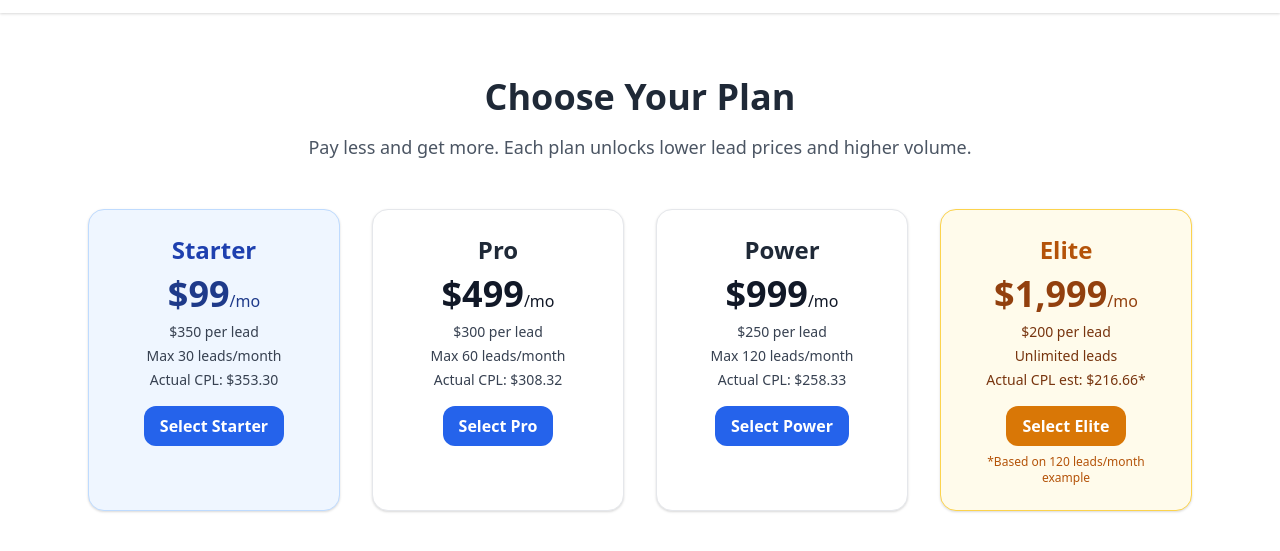
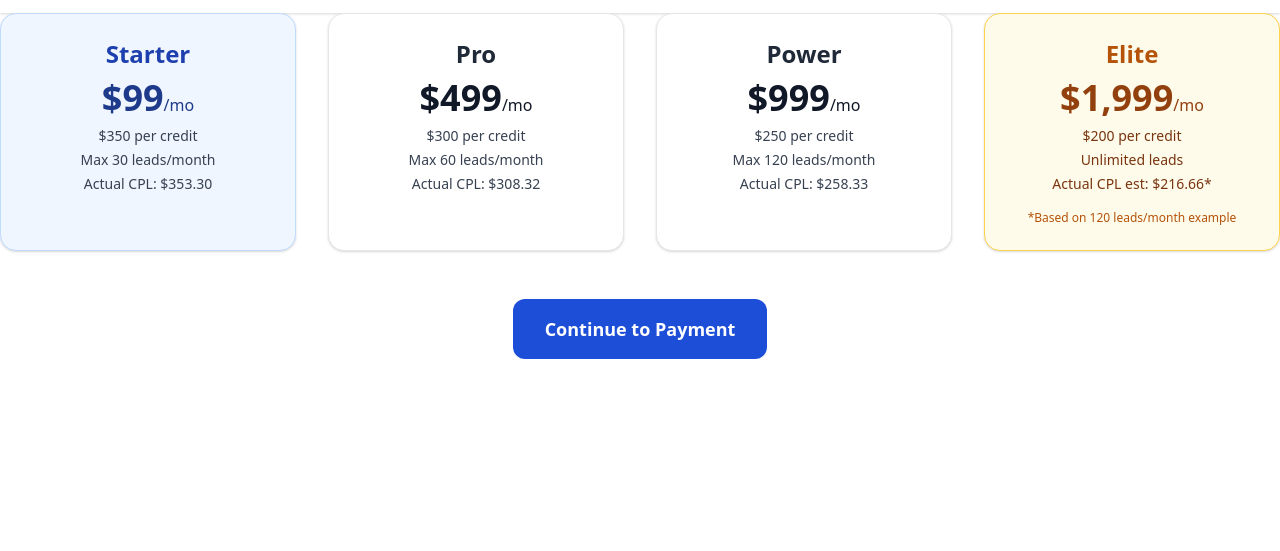
Before and after one commit to sydshobob/leadtapapp, a plain HTML site: page pricing.html in a window 1280 px wide. Shown: the part 59-610 px from the top of the page. Drawn offline with nearby package versions, Linux system fonts and the light colour scheme.

Commit message:
Add files via upload

```diff
--- a/pricing.html
+++ b/pricing.html
@@ -14,21 +14,16 @@
     </div>
   </header>
 
-  <section class="max-w-6xl mx-auto py-16 px-6">
-    <h1 class="text-4xl font-bold text-center mb-4">Choose Your Plan</h1>
-    <p class="text-center text-lg text-gray-600 mb-12">Pay less and get more. Each plan unlocks lower lead prices and higher volume.</p>
-
  <div class="grid grid-cols-1 md:grid-cols-2 lg:grid-cols-4 gap-8">
   <!-- Starter Plan -->
   <div class="bg-blue-50 border border-blue-200 rounded-2xl shadow p-6 text-center">
     <h2 class="text-2xl font-bold text-blue-800 mb-2">Starter</h2>
     <p class="text-4xl font-extrabold text-blue-900 mb-2">$99<span class="text-base font-medium">/mo</span></p>
     <ul class="text-gray-700 text-sm space-y-1 mb-4">
-          <li>$350 per lead</li>
+      <li>$350 per credit</li>
       <li>Max 30 leads/month</li>
       <li>Actual CPL: $353.30</li>
     </ul>
-        <button class="bg-blue-600 hover:bg-blue-700 text-white font-semibold px-4 py-2 rounded-xl">Select Starter</button>
   </div>
 
   <!-- Pro Plan -->
@@ -36,11 +31,10 @@
     <h2 class="text-2xl font-bold text-gray-800 mb-2">Pro</h2>
     <p class="text-4xl font-extrabold text-gray-900 mb-2">$499<span class="text-base font-medium">/mo</span></p>
     <ul class="text-gray-700 text-sm space-y-1 mb-4">
-          <li>$300 per lead</li>
+      <li>$300 per credit</li>
       <li>Max 60 leads/month</li>
       <li>Actual CPL: $308.32</li>
     </ul>
-        <button class="bg-blue-600 hover:bg-blue-700 text-white font-semibold px-4 py-2 rounded-xl">Select Pro</button>
   </div>
 
   <!-- Power Plan -->
@@ -48,11 +42,10 @@
     <h2 class="text-2xl font-bold text-gray-800 mb-2">Power</h2>
     <p class="text-4xl font-extrabold text-gray-900 mb-2">$999<span class="text-base font-medium">/mo</span></p>
     <ul class="text-gray-700 text-sm space-y-1 mb-4">
-          <li>$250 per lead</li>
+      <li>$250 per credit</li>
       <li>Max 120 leads/month</li>
       <li>Actual CPL: $258.33</li>
     </ul>
-        <button class="bg-blue-600 hover:bg-blue-700 text-white font-semibold px-4 py-2 rounded-xl">Select Power</button>
   </div>
 
   <!-- Elite Plan -->
@@ -60,14 +53,19 @@
     <h2 class="text-2xl font-bold text-yellow-700 mb-2">Elite</h2>
     <p class="text-4xl font-extrabold text-yellow-800 mb-2">$1,999<span class="text-base font-medium">/mo</span></p>
     <ul class="text-yellow-900 text-sm space-y-1 mb-4">
-          <li>$200 per lead</li>
+      <li>$200 per credit</li>
       <li>Unlimited leads</li>
       <li>Actual CPL est: $216.66*</li>
     </ul>
-        <button class="bg-yellow-600 hover:bg-yellow-700 text-white font-semibold px-4 py-2 rounded-xl">Select Elite</button>
     <p class="text-xs text-yellow-700 mt-2">*Based on 120 leads/month example</p>
   </div>
 </div>
-  </section>
+
+<div class="text-center mt-12">
+  <a href="payment_page.html" class="inline-block bg-blue-700 hover:bg-blue-800 text-white font-semibold px-8 py-4 rounded-xl text-lg">
+    Continue to Payment
+  </a>
+</div>
+
 </body>
 </html>
```
Also changed, not shown: payment_page.txt (added). Lines whose indentation alone changed are shown as unchanged.
